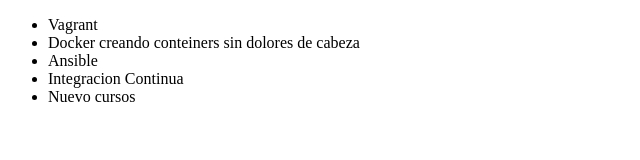
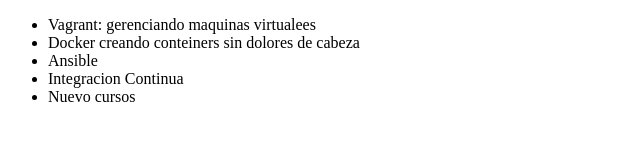
Before and after one commit to DaianaHLK/primerepositorio, a plain HTML site: page index.html in a window 1280 px wide. Shown: the whole page, without its empty margins (0-640 px from the left). Drawn offline with Linux system fonts and the light colour scheme.

Commit message:
corrigiendo curso de vagrant

```diff
--- a/index.html
+++ b/index.html
@@ -6,7 +6,7 @@
 	</head>
 	<body>
 		<ul>
-			<li>Vagrant</li>
+			<li>Vagrant: gerenciando maquinas virtualees</li>
 			<li>Docker creando conteiners sin dolores de cabeza</li>
 			<li>Ansible</li>
 			<li>Integracion Continua</li>
```
